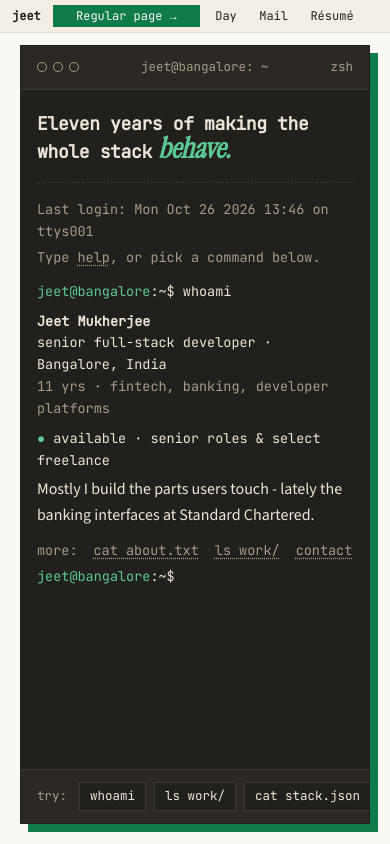
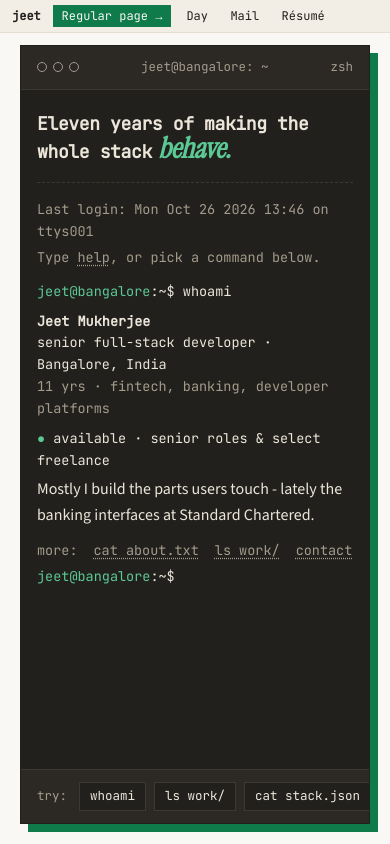
Before and after one commit to jeetxdev/jeetxdev.github.io, a React (Vite) app: page / in a window 390 px wide. Built offline with nearby package versions, Linux system fonts and the light colour scheme.

Commit message:
Revert "Keep the view switch button one width in both views"
The fixed width left too much empty space around the shorter label.

Co-Authored-By: Claude Opus 5.5 <noreply@anthropic.com>
Claude-Session: https://claude.ai/code/session_012ehC9b3LBq3SMDimuHBVWE

```diff
--- a/src/components/MenuBar.tsx
+++ b/src/components/MenuBar.tsx
@@ -1,14 +1,7 @@
 import { EMAIL, RESUME_URL } from "@/data/profile";
 import { THEME_LABELS, type Theme } from "@/lib/theme";
 import type { View } from "@/lib/view";
-import { cn } from "@/lib/utils";
 import { Clock } from "./Clock";
-
-/** `target` is the view the label switches to. */
-const VIEW_LABELS: { target: View; short: string; long: string }[] = [
-  { target: "page", short: "Regular page →", long: "View as a regular page →" },
-  { target: "terminal", short: "← Back to terminal", long: "← Back to terminal" },
-];
 
 type MenuBarProps = {
   view: View;
@@ -25,25 +18,17 @@ export function MenuBar({ view, theme, onSwitchView, onToggleTheme }: MenuBarPro
         className="flex h-8 items-center gap-2 px-3 font-mono text-[12px] sm:gap-4 sm:px-5"
       >
         <span className="pr-1 font-bold">jeet</span>
-        {/* Each view offers only the way out to the other one. Both labels share
-            one grid cell, so the button keeps the wider label's width and the
-            items after it never shift under a quick second click. */}
-        <button
-          type="button"
-          className="view-cta grid text-center"
-          onClick={() => onSwitchView(view === "terminal" ? "page" : "terminal")}
-        >
-          {VIEW_LABELS.map((label) => (
-            <span
-              key={label.target}
-              aria-hidden={label.target === view}
-              className={cn("col-start-1 row-start-1", label.target === view && "invisible")}
-            >
-              <span className="sm:hidden">{label.short}</span>
-              <span className="hidden sm:inline">{label.long}</span>
-            </span>
-          ))}
-        </button>
+        {/* Each view offers only the way out to the other one. */}
+        {view === "terminal" ? (
+          <button type="button" className="view-cta" onClick={() => onSwitchView("page")}>
+            <span className="sm:hidden">Regular page →</span>
+            <span className="hidden sm:inline">View as a regular page →</span>
+          </button>
+        ) : (
+          <button type="button" className="view-cta" onClick={() => onSwitchView("terminal")}>
+            ← Back to terminal
+          </button>
+        )}
         <button
           type="button"
           className="menu-item"
```
